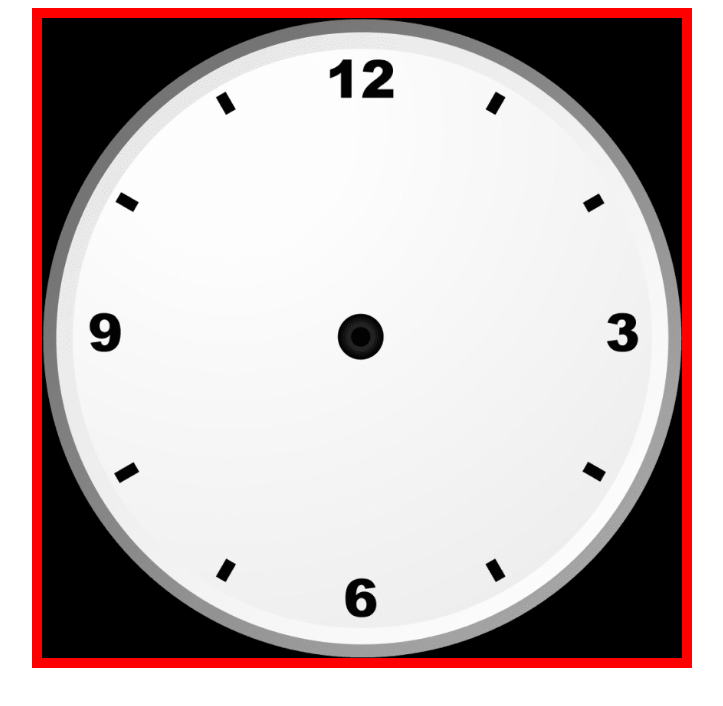
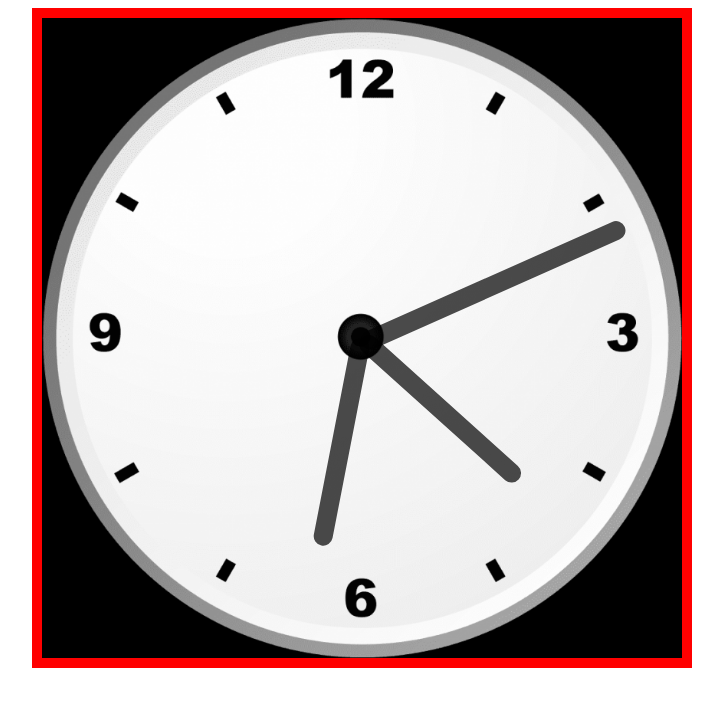
Before and after one commit to Hashira-7/js-clock, a plain HTML site: page index.html in a window 1280 px wide. Shown: the whole page, without its empty margins (278-1001 px from the left). Drawn offline with Linux system fonts and the light colour scheme.

Commit message:
clock is working

```diff
--- a/index.html
+++ b/index.html
@@ -10,9 +10,9 @@
 </head>
 <body>
     <div id="clock-container">
-        <div id="hour"></div>
-        <div id="min"></div>
-        <div id="sec"></div>
+        <div id="Hours"></div>
+        <div id="Minutes"></div>
+        <div id="Seconds"></div>
     </div>
 </body>
 </html>
--- a/index.js
+++ b/index.js
@@ -0,0 +1,13 @@
+setInterval(() => {
+    d = new Date();
+    htime = d.getHours();
+    mtime = d.getMinutes();
+    stime = d.getSeconds();
+    hrotation = 30*htime + mtime/2;
+    mrotation = 6*mtime;
+    srotation = 6*stime;
+
+    Hours.style.transform = `rotate(${hrotation}deg)`;
+    Minutes.style.transform = `rotate(${mrotation}deg)`;
+    Seconds.style.transform = `rotate(${srotation}deg)`;
+}, 1000);
--- a/style.css
+++ b/style.css
@@ -1,5 +1,6 @@
 #clock-container{
-    width: 50vw;
+    position: relative;
+     width: 50vw; /* here we use (vw) not(vh) for responsive response  */
     height: 50vw;
     background: url(./clock.png) no-repeat;
     border: 10px solid red;
@@ -7,3 +8,30 @@
     margin: auto;
     background-color: black;
 }
+#Hours ,#Minutes ,#Seconds {
+    position: absolute;
+    background: black;
+    border-radius: 10px;
+    transform-origin: bottom;
+}
+#Hours{
+    width: 3%;
+    height: 33%;
+    left: 48.4%;
+    top: 17%;
+    opacity: 0.7;
+}
+#Minutes{
+    width: 3%;
+    height: 33%;
+    left: 48.4%;
+    top: 17%;
+    opacity: 0.7;
+}
+#Seconds{
+    width: 3%;
+    height: 45%;
+    left: 48.4%;
+    top: 6%;
+    opacity: 0.7;
+}
```
